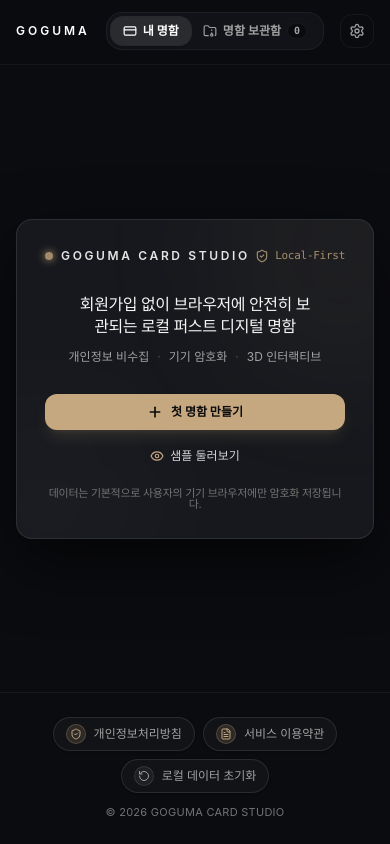
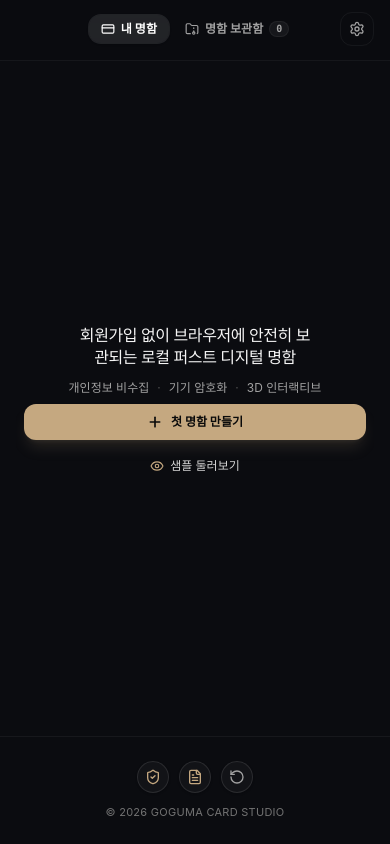
Before and after one commit to koreancenter/card, a React (Vite) app: page / in a window 390 px wide. Built offline with nearby package versions, Linux system fonts and the light colour scheme.

Commit message:
refactor: update header layout and welcome card style
Simplify the header brand mark for balance and adjust the welcome card appearance to provide a seamless mobile experience with framed styling on desktop.

```diff
--- a/src/App.tsx
+++ b/src/App.tsx
@@ -498,12 +498,8 @@ export default function App() {
             </>
           ) : (
             <>
-              {/* Institutional Wordmark */}
-              <div className="flex items-center gap-2.5 sm:gap-3 header-brand-mark">
-                <span className="text-xs sm:text-sm font-semibold tracking-[0.25em] uppercase text-white font-sans">
-                  GOGUMA <span className="text-neutral-400 font-light hidden sm:inline">CARD STUDIO</span>
-                </span>
-              </div>
+              {/* Left Spacer for Header Balance */}
+              <div className="flex-1 flex items-center justify-start header-full-nav" />
 
               {/* Compressed Mini Icon in Landscape Mode */}
               <div className="hidden header-landscape-mini items-center gap-1 bg-[#121318]/90 backdrop-blur-md border border-white/10 rounded-full p-1 shadow-2xl">
@@ -544,18 +540,18 @@ export default function App() {
                 </button>
               </div>
 
-              {/* Center Navigation: Segmented Switcher (내 명함 vs 보관함) */}
-              <nav className="flex items-center p-1 bg-[#121318] rounded-2xl border border-white/5 shadow-inner header-full-nav">
+              {/* Center Navigation: Switcher (내 명함 vs 보관함) */}
+              <nav className="flex items-center gap-1 sm:gap-1.5 header-full-nav">
                 <button
                   onClick={() => {
                     setActiveTab('my-card');
                     const defaultCard = myCards.find(c => c.isDefault) || myCards[0];
                     if (defaultCard) setActiveCardId(defaultCard.id);
                   }}
-                  className={`flex items-center gap-1.5 px-3 sm:px-4 py-1.5 rounded-xl text-xs font-semibold transition-all cursor-pointer ${
+                  className={`flex items-center gap-1.5 px-3 sm:px-3.5 py-1.5 rounded-xl text-xs font-semibold transition-all cursor-pointer ${
                     activeTab === 'my-card'
                       ? 'bg-white/10 text-white shadow-sm ring-1 ring-white/10'
-                      : 'text-neutral-400 hover:text-neutral-200'
+                      : 'text-neutral-400 hover:text-neutral-200 hover:bg-white/5'
                   }`}
                 >
                   <CreditCard className="w-3.5 h-3.5" />
@@ -568,10 +564,10 @@ export default function App() {
                       setActiveTab('vault');
                     });
                   }}
-                  className={`flex items-center gap-1.5 px-3 sm:px-4 py-1.5 rounded-xl text-xs font-semibold transition-all cursor-pointer ${
+                  className={`flex items-center gap-1.5 px-3 sm:px-3.5 py-1.5 rounded-xl text-xs font-semibold transition-all cursor-pointer ${
                     activeTab === 'vault'
                       ? 'bg-white/10 text-white shadow-sm ring-1 ring-white/10'
-                      : 'text-neutral-400 hover:text-neutral-200'
+                      : 'text-neutral-400 hover:text-neutral-200 hover:bg-white/5'
                   }`}
                 >
                   <FolderArchive className="w-3.5 h-3.5" />
@@ -579,14 +575,14 @@ export default function App() {
                   {isPinConfigured && isLocked && (
                     <Lock className="w-3 h-3 text-[#C5A880]" />
                   )}
-                  <span className="text-[10px] font-mono px-1.5 py-0.2 rounded-full bg-black/40 border border-white/5 text-neutral-400">
+                  <span className="text-[10px] font-mono px-1.5 py-0.2 rounded-full bg-white/5 border border-white/5 text-neutral-400">
                     {cards.length}
                   </span>
                 </button>
               </nav>
 
               {/* Right Header: Minimal Security Lock & Consolidated Settings */}
-              <div className="flex items-center gap-1.5 sm:gap-2 min-h-[32px] relative header-full-nav" ref={settingsMenuRef}>
+              <div className="flex-1 flex items-center justify-end gap-1.5 sm:gap-2 min-h-[32px] relative header-full-nav" ref={settingsMenuRef}>
                 {/* If PIN configured: Minimalist Lock icon for instant lock */}
                 {isPinConfigured && (
                   <button
@@ -889,21 +885,19 @@ export default function App() {
         {isOwner ? (
           <footer className="border-t border-white/5 py-6 pb-[calc(1.5rem+env(safe-area-inset-bottom,0px))] px-4 font-sans text-xs">
             <div className="max-w-xl mx-auto flex flex-col items-center justify-center text-center">
-              {/* Luxury Legal Action Buttons */}
-              <div className="flex flex-wrap items-center justify-center gap-2 sm:gap-2.5 mb-3">
+              {/* Luxury Legal Action Buttons (Icon-Only with Tooltips) */}
+              <div className="flex items-center justify-center gap-2.5 sm:gap-3 mb-3">
                 <button
                   type="button"
                   onClick={() => {
                     setLegalDocType('privacy');
                     setIsLegalModalOpen(true);
                   }}
-                  className="group inline-flex items-center gap-2 px-3 py-1.5 rounded-full bg-white/[0.03] hover:bg-white/[0.07] border border-white/10 hover:border-[#C5A880]/50 text-neutral-400 hover:text-neutral-200 text-xs font-medium transition-all duration-200 cursor-pointer shadow-sm hover:shadow-[0_0_12px_rgba(197,168,128,0.12)] active:scale-95"
+                  className="w-8 h-8 sm:w-9 sm:h-9 rounded-full bg-white/[0.03] hover:bg-white/[0.08] border border-white/10 hover:border-[#C5A880]/60 flex items-center justify-center text-[#C5A880] hover:text-[#d6b991] transition-all duration-200 cursor-pointer shadow-sm hover:shadow-[0_0_12px_rgba(197,168,128,0.2)] active:scale-95 group"
                   title="개인정보처리방침"
+                  aria-label="개인정보처리방침"
                 >
-                  <span className="w-5 h-5 rounded-full bg-[#C5A880]/15 border border-[#C5A880]/25 flex items-center justify-center text-[#C5A880] group-hover:bg-[#C5A880]/25 group-hover:scale-105 transition-all shrink-0">
-                    <ShieldCheck className="w-3 h-3 text-[#C5A880]" />
-                  </span>
-                  <span>개인정보처리방침</span>
+                  <ShieldCheck className="w-4 h-4 text-[#C5A880] group-hover:scale-110 transition-transform duration-200" />
                 </button>
 
                 <button
@@ -912,25 +906,21 @@ export default function App() {
                     setLegalDocType('terms');
                     setIsLegalModalOpen(true);
                   }}
-                  className="group inline-flex items-center gap-2 px-3 py-1.5 rounded-full bg-white/[0.03] hover:bg-white/[0.07] border border-white/10 hover:border-[#C5A880]/50 text-neutral-400 hover:text-neutral-200 text-xs font-medium transition-all duration-200 cursor-pointer shadow-sm hover:shadow-[0_0_12px_rgba(197,168,128,0.12)] active:scale-95"
+                  className="w-8 h-8 sm:w-9 sm:h-9 rounded-full bg-white/[0.03] hover:bg-white/[0.08] border border-white/10 hover:border-[#C5A880]/60 flex items-center justify-center text-[#C5A880] hover:text-[#d6b991] transition-all duration-200 cursor-pointer shadow-sm hover:shadow-[0_0_12px_rgba(197,168,128,0.2)] active:scale-95 group"
                   title="서비스 이용약관"
+                  aria-label="서비스 이용약관"
                 >
-                  <span className="w-5 h-5 rounded-full bg-[#C5A880]/15 border border-[#C5A880]/25 flex items-center justify-center text-[#C5A880] group-hover:bg-[#C5A880]/25 group-hover:scale-105 transition-all shrink-0">
-                    <FileText className="w-3 h-3 text-[#C5A880]" />
-                  </span>
-                  <span>서비스 이용약관</span>
+                  <FileText className="w-4 h-4 text-[#C5A880] group-hover:scale-110 transition-transform duration-200" />
                 </button>
 
                 <button
                   type="button"
                   onClick={() => setIsResetModalOpen(true)}
-                  className="group inline-flex items-center gap-2 px-3 py-1.5 rounded-full bg-white/[0.03] hover:bg-rose-500/[0.06] border border-white/10 hover:border-rose-500/30 text-neutral-400 hover:text-rose-300 text-xs font-medium transition-all duration-200 cursor-pointer shadow-sm hover:shadow-[0_0_12px_rgba(244,63,94,0.1)] active:scale-95"
+                  className="w-8 h-8 sm:w-9 sm:h-9 rounded-full bg-white/[0.03] hover:bg-rose-500/[0.08] border border-white/10 hover:border-rose-500/40 flex items-center justify-center text-neutral-400 hover:text-rose-300 transition-all duration-200 cursor-pointer shadow-sm hover:shadow-[0_0_12px_rgba(244,63,94,0.15)] active:scale-95 group"
                   title="로컬 데이터 초기화"
+                  aria-label="로컬 데이터 초기화"
                 >
-                  <span className="w-5 h-5 rounded-full bg-white/5 border border-white/10 group-hover:border-rose-500/30 group-hover:bg-rose-500/15 flex items-center justify-center text-neutral-400 group-hover:text-rose-400 group-hover:rotate-[-45deg] transition-all shrink-0">
-                    <RotateCcw className="w-3 h-3" />
-                  </span>
-                  <span>로컬 데이터 초기화</span>
+                  <RotateCcw className="w-4 h-4 text-neutral-400 group-hover:text-rose-400 group-hover:rotate-[-45deg] transition-all duration-200" />
                 </button>
               </div>
 
@@ -943,20 +933,18 @@ export default function App() {
         ) : (
           <footer className="border-t border-white/5 py-6 pb-[calc(1.5rem+env(safe-area-inset-bottom,0px))] px-4 font-sans text-xs">
             <div className="max-w-xl mx-auto flex flex-col items-center justify-center text-center">
-              <div className="flex flex-wrap items-center justify-center gap-2 sm:gap-2.5 mb-3">
+              <div className="flex items-center justify-center gap-2.5 sm:gap-3 mb-3">
                 <button
                   type="button"
                   onClick={() => {
                     setLegalDocType('privacy');
                     setIsLegalModalOpen(true);
                   }}
-                  className="group inline-flex items-center gap-2 px-3 py-1.5 rounded-full bg-white/[0.03] hover:bg-white/[0.07] border border-white/10 hover:border-[#C5A880]/50 text-neutral-400 hover:text-neutral-200 text-xs font-medium transition-all duration-200 cursor-pointer shadow-sm hover:shadow-[0_0_12px_rgba(197,168,128,0.12)] active:scale-95"
+                  className="w-8 h-8 sm:w-9 sm:h-9 rounded-full bg-white/[0.03] hover:bg-white/[0.08] border border-white/10 hover:border-[#C5A880]/60 flex items-center justify-center text-[#C5A880] hover:text-[#d6b991] transition-all duration-200 cursor-pointer shadow-sm hover:shadow-[0_0_12px_rgba(197,168,128,0.2)] active:scale-95 group"
                   title="개인정보처리방침"
+                  aria-label="개인정보처리방침"
                 >
-                  <span className="w-5 h-5 rounded-full bg-[#C5A880]/15 border border-[#C5A880]/25 flex items-center justify-center text-[#C5A880] group-hover:bg-[#C5A880]/25 group-hover:scale-105 transition-all shrink-0">
-                    <ShieldCheck className="w-3 h-3 text-[#C5A880]" />
-                  </span>
-                  <span>개인정보처리방침</span>
+                  <ShieldCheck className="w-4 h-4 text-[#C5A880] group-hover:scale-110 transition-transform duration-200" />
                 </button>
 
                 <button
@@ -965,13 +953,11 @@ export default function App() {
                     setLegalDocType('terms');
                     setIsLegalModalOpen(true);
                   }}
-                  className="group inline-flex items-center gap-2 px-3 py-1.5 rounded-full bg-white/[0.03] hover:bg-white/[0.07] border border-white/10 hover:border-[#C5A880]/50 text-neutral-400 hover:text-neutral-200 text-xs font-medium transition-all duration-200 cursor-pointer shadow-sm hover:shadow-[0_0_12px_rgba(197,168,128,0.12)] active:scale-95"
+                  className="w-8 h-8 sm:w-9 sm:h-9 rounded-full bg-white/[0.03] hover:bg-white/[0.08] border border-white/10 hover:border-[#C5A880]/60 flex items-center justify-center text-[#C5A880] hover:text-[#d6b991] transition-all duration-200 cursor-pointer shadow-sm hover:shadow-[0_0_12px_rgba(197,168,128,0.2)] active:scale-95 group"
                   title="서비스 이용약관"
+                  aria-label="서비스 이용약관"
                 >
-                  <span className="w-5 h-5 rounded-full bg-[#C5A880]/15 border border-[#C5A880]/25 flex items-center justify-center text-[#C5A880] group-hover:bg-[#C5A880]/25 group-hover:scale-105 transition-all shrink-0">
-                    <FileText className="w-3 h-3 text-[#C5A880]" />
-                  </span>
-                  <span>서비스 이용약관</span>
+                  <FileText className="w-4 h-4 text-[#C5A880] group-hover:scale-110 transition-transform duration-200" />
                 </button>
               </div>
 
--- a/src/components/WelcomeCard.tsx
+++ b/src/components/WelcomeCard.tsx
@@ -1,5 +1,5 @@
 import React from 'react';
-import { Plus, Eye, ShieldCheck, Sparkles } from 'lucide-react';
+import { Plus, Eye } from 'lucide-react';
 
 interface WelcomeCardProps {
   onCreateFirstCard: () => void;
@@ -12,34 +12,19 @@ export const WelcomeCard: React.FC<WelcomeCardProps> = ({
 }) => {
   return (
     <div className="w-full max-w-[540px] mx-auto select-none flex flex-col items-center">
-      {/* 3D-Style Luxury Business Card Surface */}
+      {/* 3D-Style Luxury Business Card Surface (Responsive: Seamless on mobile, Framed card on desktop) */}
       <div
-        className="w-full relative rounded-2xl bg-[#16181D] border border-white/10 hover:border-[#C5A880]/40 transition-all duration-300 shadow-[0_24px_64px_rgba(0,0,0,0.6)] hover:shadow-[0_32px_80px_rgba(0,0,0,0.75)] p-7 sm:p-9 flex flex-col justify-between overflow-hidden group min-h-[320px] sm:min-h-[340px]"
-        style={{ aspectRatio: '1.586 / 1' }}
+        className="w-full relative bg-transparent sm:bg-[#16181D] border-0 sm:border sm:border-white/10 sm:rounded-2xl sm:shadow-[0_24px_64px_rgba(0,0,0,0.6)] sm:hover:border-[#C5A880]/40 sm:hover:shadow-[0_32px_80px_rgba(0,0,0,0.75)] transition-all duration-300 p-2 py-6 sm:p-9 flex flex-col justify-between overflow-hidden group aspect-auto sm:aspect-[1.586/1] sm:min-h-[340px]"
       >
         {/* Subtle Luxury Ambient Glow & Watermark Geometry */}
         <div
-          className="absolute -top-24 -right-24 w-64 h-64 rounded-full bg-[#C5A880]/5 blur-3xl pointer-events-none group-hover:bg-[#C5A880]/10 transition-colors duration-500"
+          className="hidden sm:block absolute -top-24 -right-24 w-64 h-64 rounded-full bg-[#C5A880]/5 blur-3xl pointer-events-none group-hover:bg-[#C5A880]/10 transition-colors duration-500"
           aria-hidden="true"
         />
         <div
-          className="absolute -bottom-24 -left-24 w-64 h-64 rounded-full bg-white/[0.02] blur-3xl pointer-events-none"
+          className="hidden sm:block absolute -bottom-24 -left-24 w-64 h-64 rounded-full bg-white/[0.02] blur-3xl pointer-events-none"
           aria-hidden="true"
         />
-
-        {/* Top Header: Brand Wordmark & Security Marker */}
-        <div className="relative z-10 flex items-center justify-between">
-          <div className="flex items-center gap-2">
-            <span className="w-2 h-2 rounded-full bg-[#C5A880]/80 shadow-[0_0_8px_#C5A880]" />
-            <h2 className="text-xs sm:text-sm font-semibold tracking-[0.22em] uppercase text-neutral-200 font-sans">
-              GOGUMA CARD STUDIO
-            </h2>
-          </div>
-          <div className="flex items-center gap-1.5 text-[11px] text-[#C5A880]/80 font-mono tracking-tight">
-            <ShieldCheck className="w-3.5 h-3.5" />
-            <span>Local-First</span>
-          </div>
-        </div>
 
         {/* Center Hero: Subtitle & Value Proposition */}
         <div className="relative z-10 my-auto text-center space-y-3 py-2">
@@ -76,11 +61,6 @@ export const WelcomeCard: React.FC<WelcomeCardProps> = ({
               <span>샘플 둘러보기</span>
             </button>
           </div>
-
-          {/* Micro Footnote */}
-          <p className="text-[11px] text-neutral-500 text-center tracking-tight leading-none pt-1">
-            데이터는 기본적으로 사용자의 기기 브라우저에만 암호화 저장됩니다.
-          </p>
         </div>
       </div>
     </div>
```
